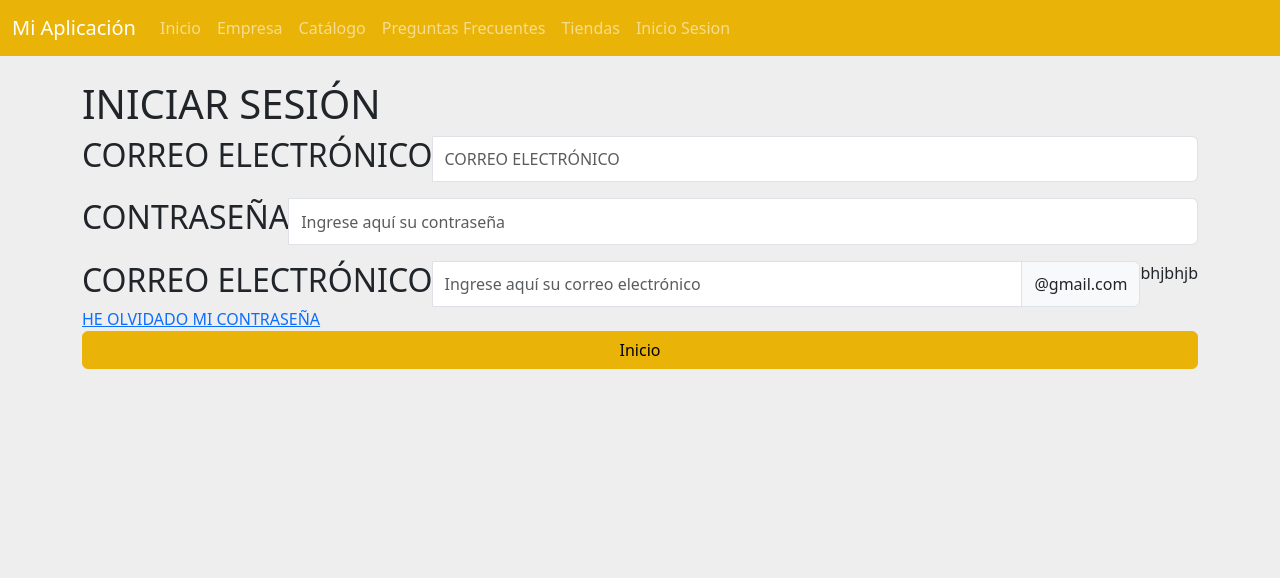
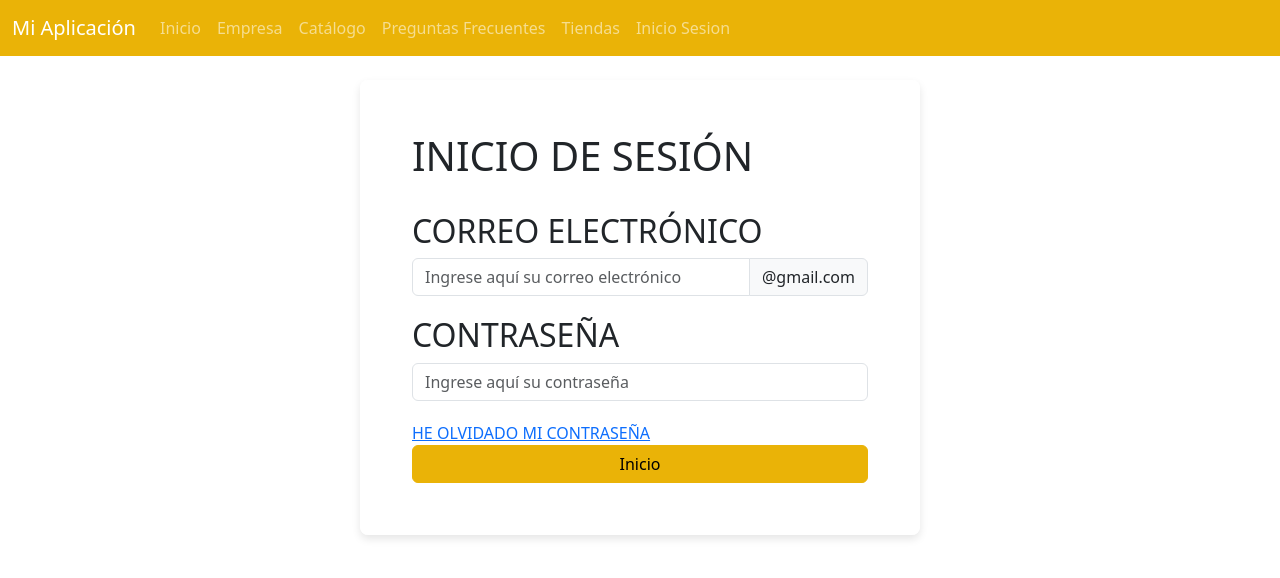
Before and after one commit to maryVillalobos/ProyectoElancarFrontEnd, a React (Vite) app: page /InicioSesion in a window 1280 px wide. Shown: the top 578 px of the page. Built offline with nearby package versions, Linux system fonts and the light colour scheme.

Commit message:
Cambios en navbar, catálogo e inicio de sesión

```diff
--- a/package.json
+++ b/package.json
@@ -34,6 +34,6 @@
     "eslint-plugin-react-hooks": "^5.1.0-rc.0",
     "eslint-plugin-react-refresh": "^0.4.9",
     "globals": "^15.9.0",
-    "vite": "^5.4.1"
+    "vite": "^5.4.8"
   }
 }
--- /dev/null
+++ b/src/assets/scss/inicioSesion.scss
@@ -0,0 +1,40 @@
+$theme-colors: (
+  "primary": #eab307 ,
+  "secondary": #fbbf23,
+  "success": #facc14,
+  "info": #fcd34d,
+  "warning": #fde046,
+  "danger": #7f7f7f,
+  "light": #595959,
+  "dark": #262626
+);
+
+@import 'bootstrap/scss/bootstrap';
+
+
+
+.login-container {
+    background-color: rgba(255, 255, 255, 0.8);
+    padding: 2rem;
+    border-radius: 8px;
+    box-shadow: 0 4px 8px rgba(0, 0, 0, 0.1);
+    width: 35rem;
+    height: 100%;
+}
+
+.login-box {
+padding: 20px;
+background-color: #fff;
+border-radius: 10px;
+}
+
+.input-group-container {
+margin-bottom: 20px;
+}
+
+.login-image {
+background-image: url('/path-to-your-image.jpg');
+background-size: cover;
+background-position: center;
+height: 100%;
+}
--- a/src/assets/scss/style.scss
+++ b/src/assets/scss/style.scss
@@ -1,4 +1,3 @@
-
 $theme-colors: (
   "primary": #eab307 ,
   "secondary": #fbbf23,
@@ -13,23 +12,31 @@ $theme-colors: (
 @import 'bootstrap/scss/bootstrap';
 
 body {
-  background-color: rgb(238, 238, 238); // Cambia el fondo a amarillo para ver si el archivo se está aplicando
+  background-color: rgb(255, 150, 150); // Cambia el fondo a amarillo para ver si el archivo se está aplicando
 }
 
 //CSS del Landing page, pantallas iniciales
-landing-container {
-  height: 100vh; // Contenedor que ocupa toda la altura de la pantalla
-  padding: 0; // Eliminar cualquier relleno adicional
+.landing-container {
+  height: 90vh; /* Contenedor que ocupa toda la altura de la pantalla */
+  padding: 0; /* Eliminar cualquier relleno adicional */
 }
 
 .col-landing {
   display: flex;
-  height: 100vh; // Altura completa de la pantalla
-  color: white;
-  font-size: 2em;
-  transition: all 0.5s ease-in-out;
+  height: 100vh; /* Altura completa de la pantalla */
+  padding: 0;
 }
 
+.carousel-container {
+  width: 100vw; /* Ocupar todo el ancho de la ventana */
+  height: 80vh; /* Ajustar la altura del carrusel */
+}
+
+.carousel-item img {
+  width: 100%;
+  height: 100%;
+  object-fit: cover; /* Las imágenes cubrirán todo el espacio del carrusel sin perder proporciones */
+}
 
 
 
--- a/src/component/catalogo/catalogo.jsx
+++ b/src/component/catalogo/catalogo.jsx
@@ -9,12 +9,12 @@ const Catalogo = () => {
   return (
     <>
       <NavBar/>
-      <Sidebar/>
-      <Card/>
+      <div className='col-4'><Sidebar/></div>
 
-        <Container className="text-center" style={{ paddingTop: '20px' ,color:'red'}}>
-        <h1>Hola, funcionó Catálogo</h1>
-        </Container>
+      <div className='col-4'>
+        <p>"hola"</p>
+
+      </div>
     </>
   );
 };
--- a/src/component/catalogo/components/Sidebar/sidebar.jsx
+++ b/src/component/catalogo/components/Sidebar/sidebar.jsx
@@ -1,4 +1,4 @@
-import React from 'react';
+import React, { useState }from 'react';
 import {
   Container,
   Accordion,
@@ -6,15 +6,28 @@ import {
   AccordionHeader,
   AccordionItem,
 } from 'reactstrap';
+import SidebarElement from './sidebarElement';
+
+const Sidebar = () => {
+  const [open, setOpen] = useState('1');
+  const toggle = (id) => {
+    if (open === id) {
+      setOpen();
+    } else {
+      setOpen(id);}}
+  return (
+    <>
+    <Accordion open={open} toggle={toggle}>
+      <SidebarElement Categoria={"Herramientas"}
+      Subcategorias={"Hogar"}/>
 
 
-const Sidebar = () => {
-  return (
-    <>
-    Acordion
-    <Accordion>
 
     </Accordion>
+
+
+
+
     </>
   );
 };
--- a/src/component/catalogo/components/Sidebar/sidebarElement.jsx
+++ b/src/component/catalogo/components/Sidebar/sidebarElement.jsx
@@ -1,4 +1,4 @@
-import React from 'react';
+import React, { useState } from 'react';
 import {
   Container,
   Accordion,
@@ -8,19 +8,23 @@ import {
 } from 'reactstrap';
 
 
-const SidebarElement = () => {
+
+const SidebarElement = ({Categoria, Subcategorias}) => {
+
+
+
   return (
     <>
-    <AccordionBody accordionId="1">
-      <strong>
-        This is the first item's accordion body.
-      </strong>
-      You can modify any of this with custom CSS or overriding our default variables. It's also worth noting that just about any HTML can go within the{' '}
-      <code>
-        .accordion-body
-      </code>
-      , though the transition does limit overflow.
-    </AccordionBody>
+    <AccordionItem>
+          <AccordionHeader targetId="1">{Categoria}</AccordionHeader>
+          <AccordionBody accordionId="1">
+            <strong>This is the first item&#39;s accordion body.</strong>
+            You can modify any of this with custom CSS or overriding our default
+            variables. It&#39;s also worth noting that just about any HTML can
+            go within the <code>.accordion-body</code>, though the transition
+            does limit overflow.
+          </AccordionBody>
+        </AccordionItem>
     </>
   );
 };
--- a/src/component/inicioSesion/InicioSesion.jsx
+++ b/src/component/inicioSesion/InicioSesion.jsx
@@ -1,46 +1,42 @@
 import React from 'react';
-import { Container } from 'reactstrap'; // Importa Container de Reactstrap para estructurar el layout
-import { InputGroup } from 'reactstrap';
-import { InputGroupText } from 'reactstrap';
-import { Input } from 'reactstrap';
-import {Button } from 'reactstrap';
-import {NavLink } from 'reactstrap';
+import { Container, InputGroup, Input, InputGroupText, Button, NavLink } from 'reactstrap';
 import NavBar from '../landingPage/components/navbar';
 
+import '/src/assets/scss/inicioSesion.scss';
 const InicioSesion = () => {
   return (
     <>
       <NavBar />
-       {/* <div className="login-page" style={{ backgroundImage: `url('/path-to-your-image.jpg')`, backgroundSize: 'cover', height: '100vh' }}> */}
       <div>
         <Container className="login-container">
           <div className="login-box">
-            <h1>INICIAR SESIÓN</h1>
-            <InputGroup className="mb-3">
+            <h1>INICIO DE SESIÓN</h1>
+
+            <br/>
+            <div className="input-group-container">
               <h2>CORREO ELECTRÓNICO</h2>
-              <Input placeholder="CORREO ELECTRÓNICO" />
-            </InputGroup>
-            <InputGroup className="mb-3">
-              <h2>CONTRASEÑA</h2>
-              <Input type="password" placeholder="Ingrese aquí su contraseña" />
-            </InputGroup>
-
-            <InputGroup>
-              <h2>CORREO ELECTRÓNICO</h2>
-              <Input placeholder="Ingrese aquí su correo electrónico" />
-              <InputGroupText>
-                @gmail.com
-              </InputGroupText>bhjbhjb
-            </InputGroup>
+              <InputGroup className="mb-3">
+                <Input placeholder="Ingrese aquí su correo electrónico" />
+                <InputGroupText>@gmail.com</InputGroupText>
+              </InputGroup>
+            </div>
 
 
+            <div className="input-group-container">
+              <h2>CONTRASEÑA</h2>
+              <InputGroup className="mb-3">
+                <Input type="password" placeholder="Ingrese aquí su contraseña" />
+              </InputGroup>
+            </div>
 
 
             <div className="forgot-password">
               <a href="/reset-password">HE OLVIDADO MI CONTRASEÑA</a>
             </div>
+
+
             <Button color="primary" block>
-            <NavLink href="/">Inicio</NavLink>
+              <NavLink href="/">Inicio</NavLink>
             </Button>
           </div>
         </Container>
--- a/src/component/landingPage/Landing.jsx
+++ b/src/component/landingPage/Landing.jsx
@@ -1,4 +1,3 @@
-// Landing.jsx
 import React, { useState } from 'react';
 import { Container, Row, Col, Carousel, CarouselItem, CarouselControl, CarouselIndicators, CarouselCaption } from 'reactstrap';
 import '@styles/style.scss';
@@ -6,8 +5,7 @@ import NavBar from './components/navbar';
 
 const Landing = () => {
 
-
-  {/*Carrusel */}
+  {/* Carrusel */}
   const items = [
     {
       src: 'https://picsum.photos/id/123/1200/400',
@@ -68,31 +66,21 @@ const Landing = () => {
   return (
     <>
         <NavBar />
-      <Container fluid className="landing-container">
-        {/* Fila 1 carrusel*/}
+    <Container fluid className="color-blocks-container">
+          {/* Fila que contiene los bloques de colores */}
           <Row className="h-100">
-
-          <Col className="col-landing color-block-primary" xs="12" md="12">
-            <Carousel activeIndex={activeIndex} next={next} previous={previous} className="w-100">
-              <CarouselIndicators items={items} activeIndex={activeIndex} onClickHandler={goToIndex} />
-              {slides}
-              <CarouselControl direction="prev" directionText="Previous" onClickHandler={previous} />
-              <CarouselControl direction="next" directionText="Next" onClickHandler={next} />
-            </Carousel>
+            {/* Columna 1 */}
+            <Col className="color-block color-block-primary" xs="12" md="12">
+              <h2>Primary Block</h2>
             </Col>
 
-        </Row>
-
-        {/* Fila 2*/}
-        <Row className="h-100">
-          <Col className="col-landing color-block-secondary" xs="12" md="12">
+            {/* Columna 2 */}
+            <Col className="color-block color-block-secondary" xs="12" md="12">
               <h2>Secondary Block</h2>
             </Col>
-        </Row>
 
-        {/* Fila 3*/}
-        <Row className="h-100">
-          <Col className="col-landing color-block-success" xs="12" md="12">
+            {/* Columna 3 */}
+            <Col className="color-block color-block-success" xs="12" md="12">
               <h2>Success Block</h2>
             </Col>
           </Row>
@@ -100,5 +88,4 @@ const Landing = () => {
     </>
       );
     };
-
     export default Landing;
```
Also changed, not shown: 1 other file (tests, documents, lock files or other folders). Lines whose indentation alone changed are shown as unchanged.
